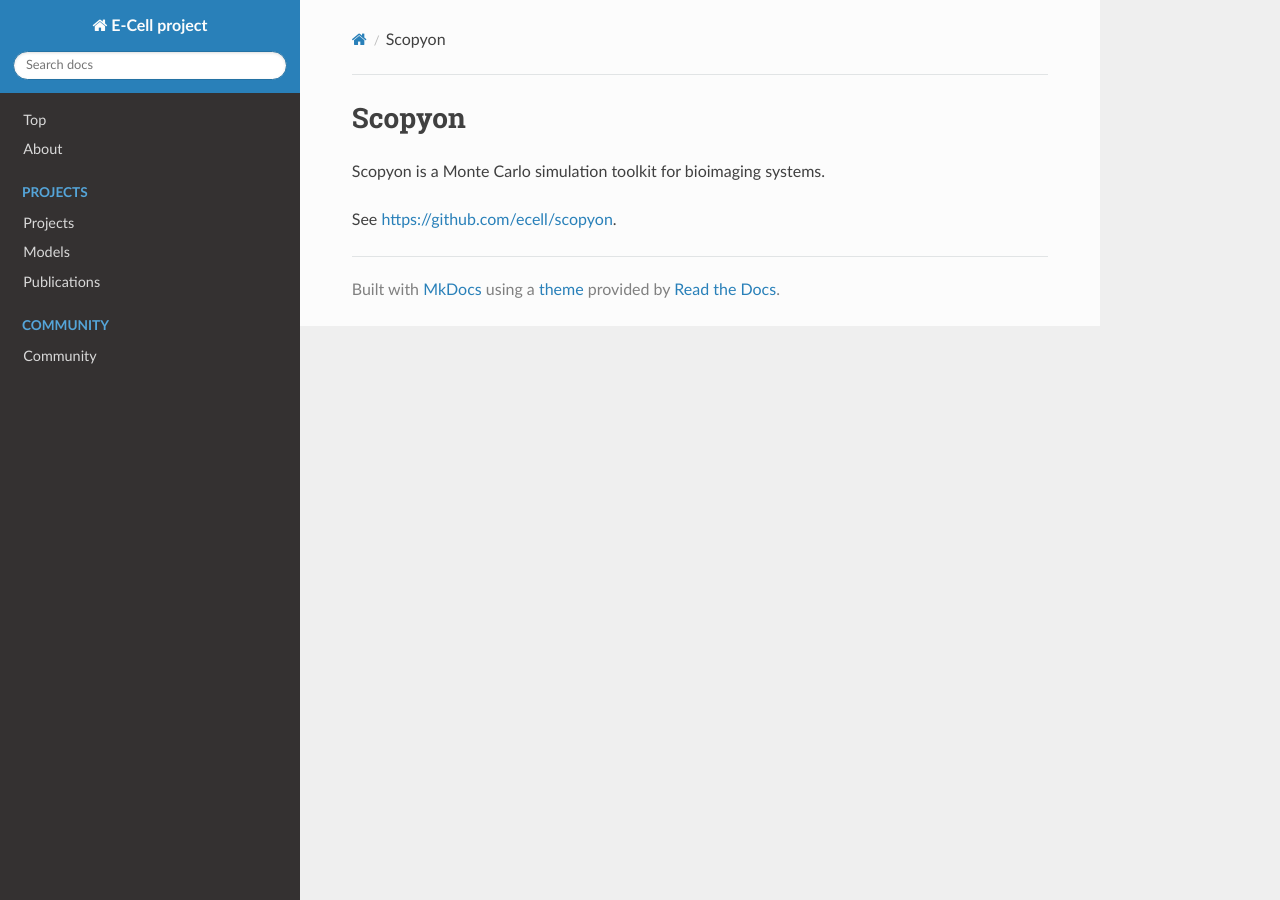
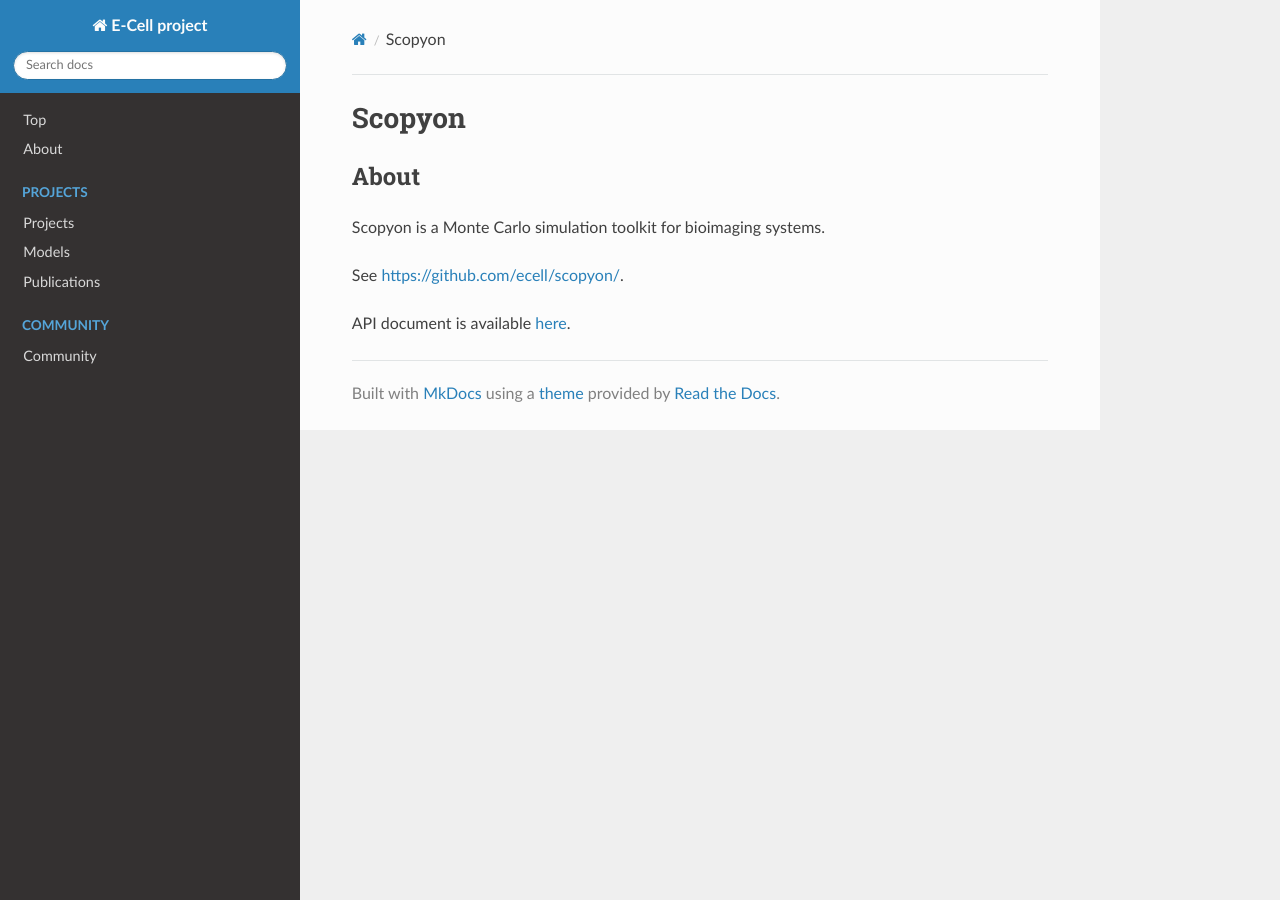
Before and after one commit to ecell/ecell-website, an MkDocs documentation site: the page built from docs/projects/scopyon.md, in a window 1280 px wide. Built offline with MkDocs 1.6.1, drawn with Linux system fonts in a browser that asks for light colours; nearby versions of some CDN libraries; old or Windows-style settings are respelled for this version of MkDocs.

Commit message:
Update sections

```diff
--- a/docs/projects/scopyon.md
+++ b/docs/projects/scopyon.md
@@ -1,5 +1,9 @@
 # Scopyon
+
+## About
 
 Scopyon is a Monte Carlo simulation toolkit for bioimaging systems.
 
-See [https://github.com/ecell/scopyon](https://github.com/ecell/scopyon).
+See [https://github.com/ecell/scopyon/](https://github.com/ecell/scopyon/).
+
+API document is available [here](https://scopyon.readthedocs.io/en/latest/).
```
Also changed, not shown: docs/projects/ecell3.md (+1 -1 lines), docs/projects/ecell4.md (+3 -1 lines), docs/projects/spatiocyte.md (+3 -1 lines).
